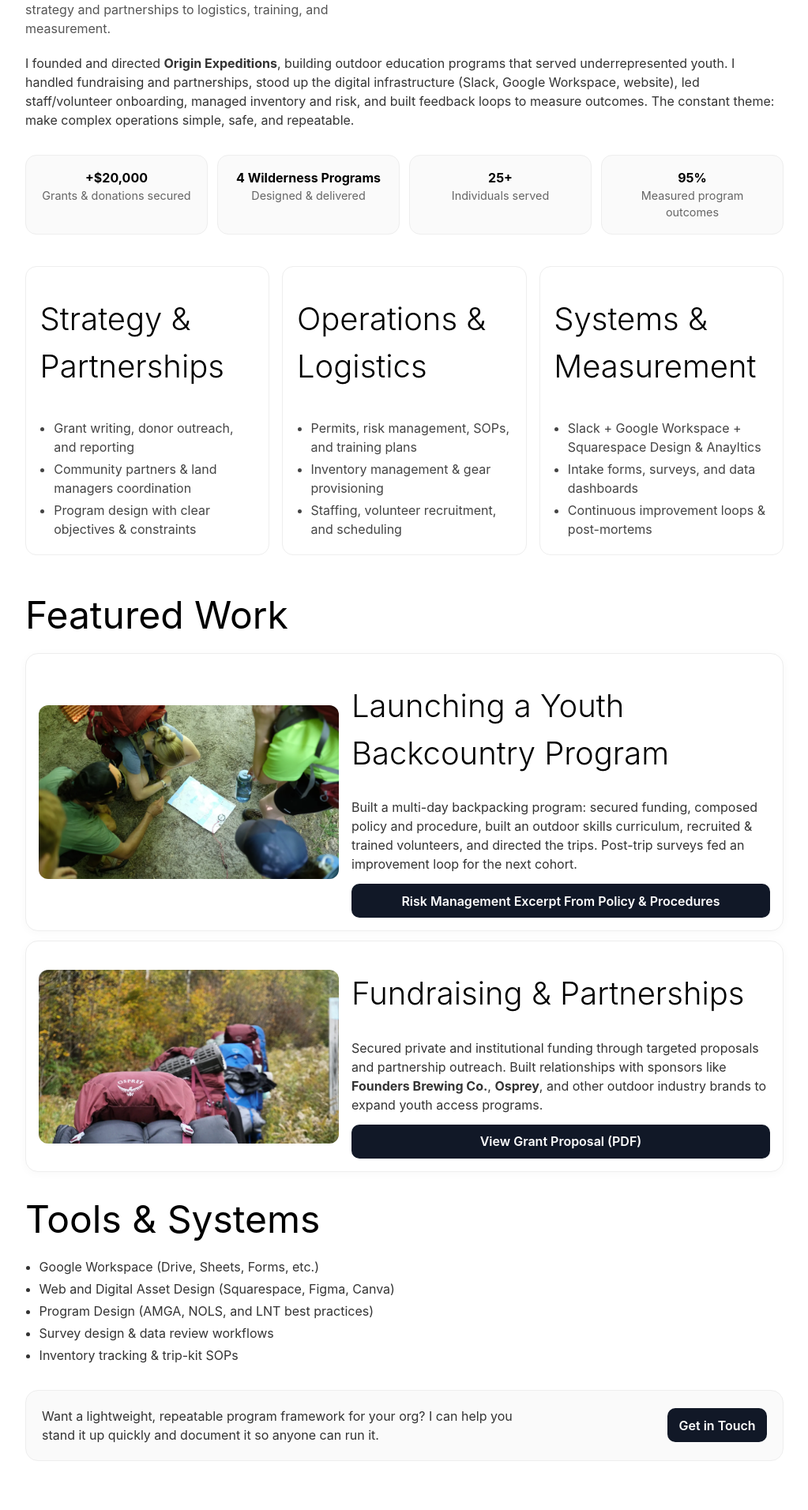
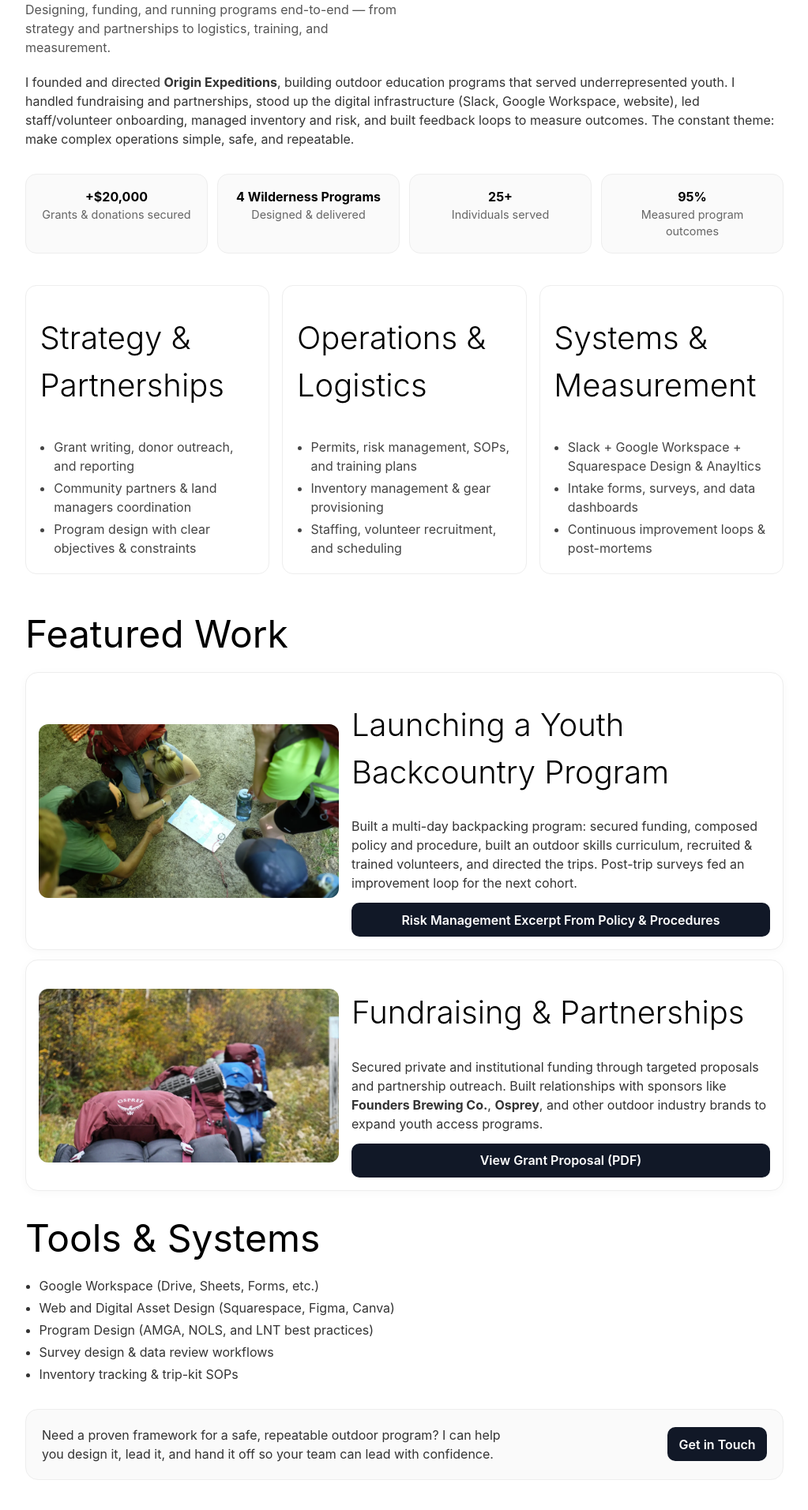
Before and after one commit to napolitanj/joetracks, a React (Vite) app: page /programmanagement in a window 1280 px wide. Shown: the part 230-2142 px from the top of the page at 79% size, without its empty margins (128-1151 px from the left). Built offline with nearby package versions, Linux system fonts and the light colour scheme.

Commit message:
polish management page

```diff
--- a/src/components/ProgramManagement.tsx
+++ b/src/components/ProgramManagement.tsx
@@ -1,8 +1,11 @@
 import { Link } from "react-router-dom";
 import "../styles/ProgramManagement.css";
+import CountUp from "./tools/CountUp";
 
 export default function ProgramManagement() {
   return (
+    <>
+      <Link to="/portfolio">⇦ Back to Portfolio Page</Link>
       <section className="category-page">
         {/* Hero */}
         <header className="category-hero">
@@ -19,29 +22,40 @@ export default function ProgramManagement() {
             I founded and directed <strong>Origin Expeditions</strong>, building
             outdoor education programs that served underrepresented youth. I
             handled fundraising and partnerships, stood up the digital
-          infrastructure (Slack, Google Workspace, website), led staff/volunteer
-          onboarding, managed inventory and risk, and built feedback loops to
-          measure outcomes. The constant theme: make complex operations simple,
-          safe, and repeatable.
+            infrastructure (Slack, Google Workspace, website), led
+            staff/volunteer onboarding, managed inventory and risk, and built
+            feedback loops to measure outcomes. The constant theme: make complex
+            operations simple, safe, and repeatable.
           </p>
         </section>
 
         {/* Quick stats / outcomes */}
         <section className="stat-grid">
           <div className="stat">
-          <span className="stat-num">+$20,000</span>
+            <span className="stat-num">
+              <CountUp target={20000} prefix="+$" />
+            </span>
             <span className="stat-label">Grants & donations secured</span>
           </div>
+
           <div className="stat">
-          <span className="stat-num">4 Wilderness Programs</span>
+            <span className="stat-num">
+              <CountUp target={4} suffix=" Wilderness Programs" />
+            </span>
             <span className="stat-label">Designed & delivered</span>
           </div>
+
           <div className="stat">
-          <span className="stat-num">25+</span>
+            <span className="stat-num">
+              <CountUp target={25} suffix="+" />
+            </span>
             <span className="stat-label">Individuals served</span>
           </div>
+
           <div className="stat">
-          <span className="stat-num">95%</span>
+            <span className="stat-num">
+              <CountUp target={95} suffix="%" />
+            </span>
             <span className="stat-label">Measured program outcomes</span>
           </div>
         </section>
@@ -90,8 +104,8 @@ export default function ProgramManagement() {
               <p>
                 Built a multi-day backpacking program: secured funding, composed
                 policy and procedure, built an outdoor skills curriculum,
-              recruited & trained volunteers, and directed the trips. Post-trip
-              surveys fed an improvement loop for the next cohort.
+                recruited & trained volunteers, and directed the trips.
+                Post-trip surveys fed an improvement loop for the next cohort.
               </p>
               <div className="case-actions">
                 {/* Internal examples use Link; external can be <a> */}
@@ -147,13 +161,15 @@ export default function ProgramManagement() {
         {/* CTA */}
         <section className="category-cta">
           <p>
-          Want a lightweight, repeatable program framework for your org? I can
-          help you stand it up quickly and document it so anyone can run it.
+            Need a proven framework for a safe, repeatable outdoor program? I
+            can help you design it, lead it, and hand it off so your team can
+            lead with confidence.
           </p>
           <Link to="/contact" className="btn">
             Get in Touch
           </Link>
         </section>
       </section>
+    </>
   );
 }
--- /dev/null
+++ b/src/components/tools/CountUp.tsx
@@ -0,0 +1,36 @@
+import { useEffect, useState } from "react";
+
+interface CountUpProps {
+  target: number;
+  duration?: number; // in ms
+  prefix?: string;
+  suffix?: string;
+}
+
+export default function CountUp({
+  target,
+  duration = 1600,
+  prefix = "",
+  suffix = "",
+}: CountUpProps) {
+  const [count, setCount] = useState(0);
+
+  useEffect(() => {
+    let start: number | null = null;
+    const step = (timestamp: number) => {
+      if (!start) start = timestamp;
+      const progress = Math.min((timestamp - start) / duration, 1);
+      setCount(Math.floor(progress * target));
+      if (progress < 1) requestAnimationFrame(step);
+    };
+    requestAnimationFrame(step);
+  }, [target, duration]);
+
+  return (
+    <span>
+      {prefix}
+      {count.toLocaleString()}
+      {suffix}
+    </span>
+  );
+}
```
Also changed, not shown: src/styles/ProgramManagement.css (+0 -10 lines). Lines whose indentation alone changed are shown as unchanged.
